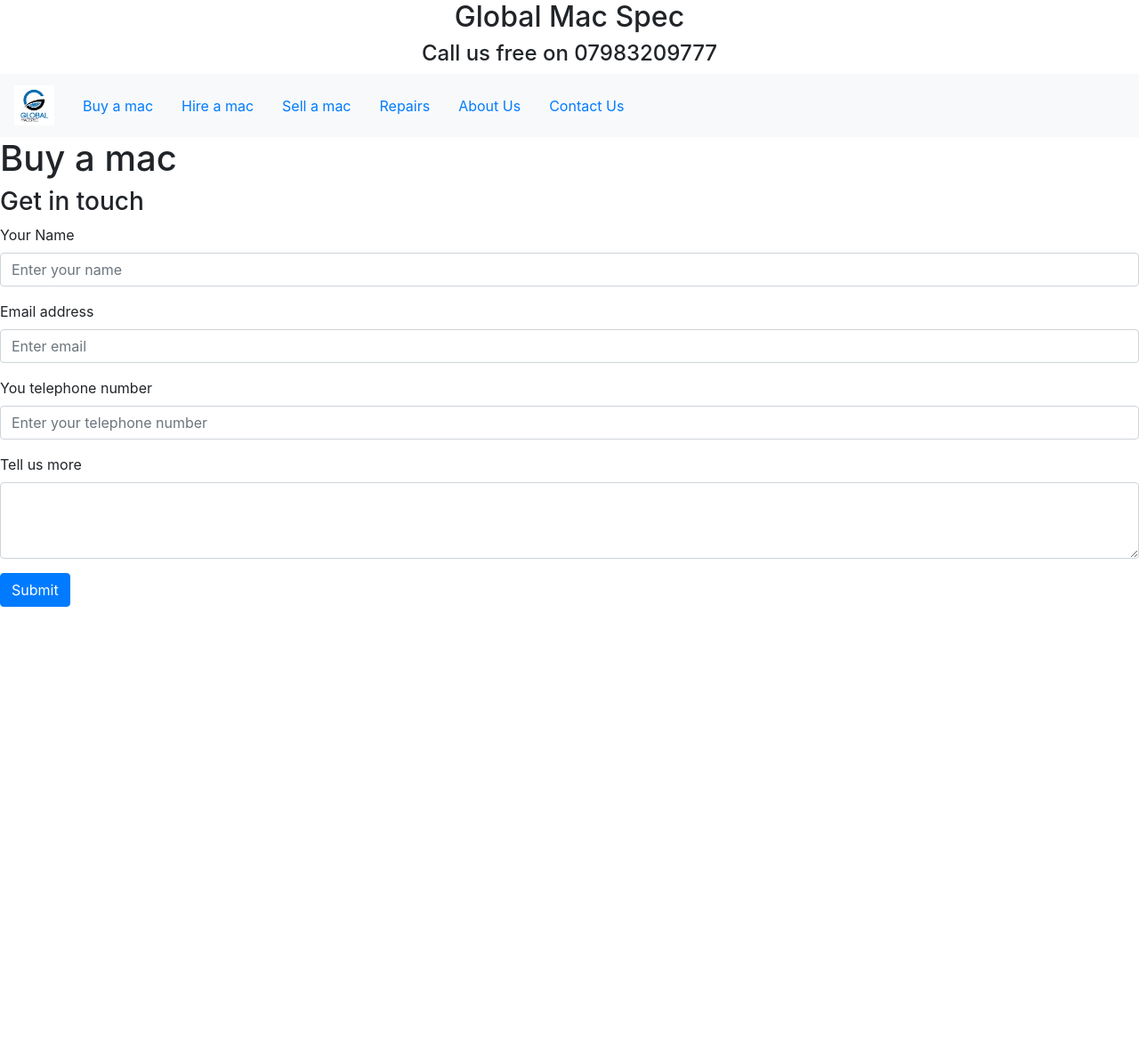
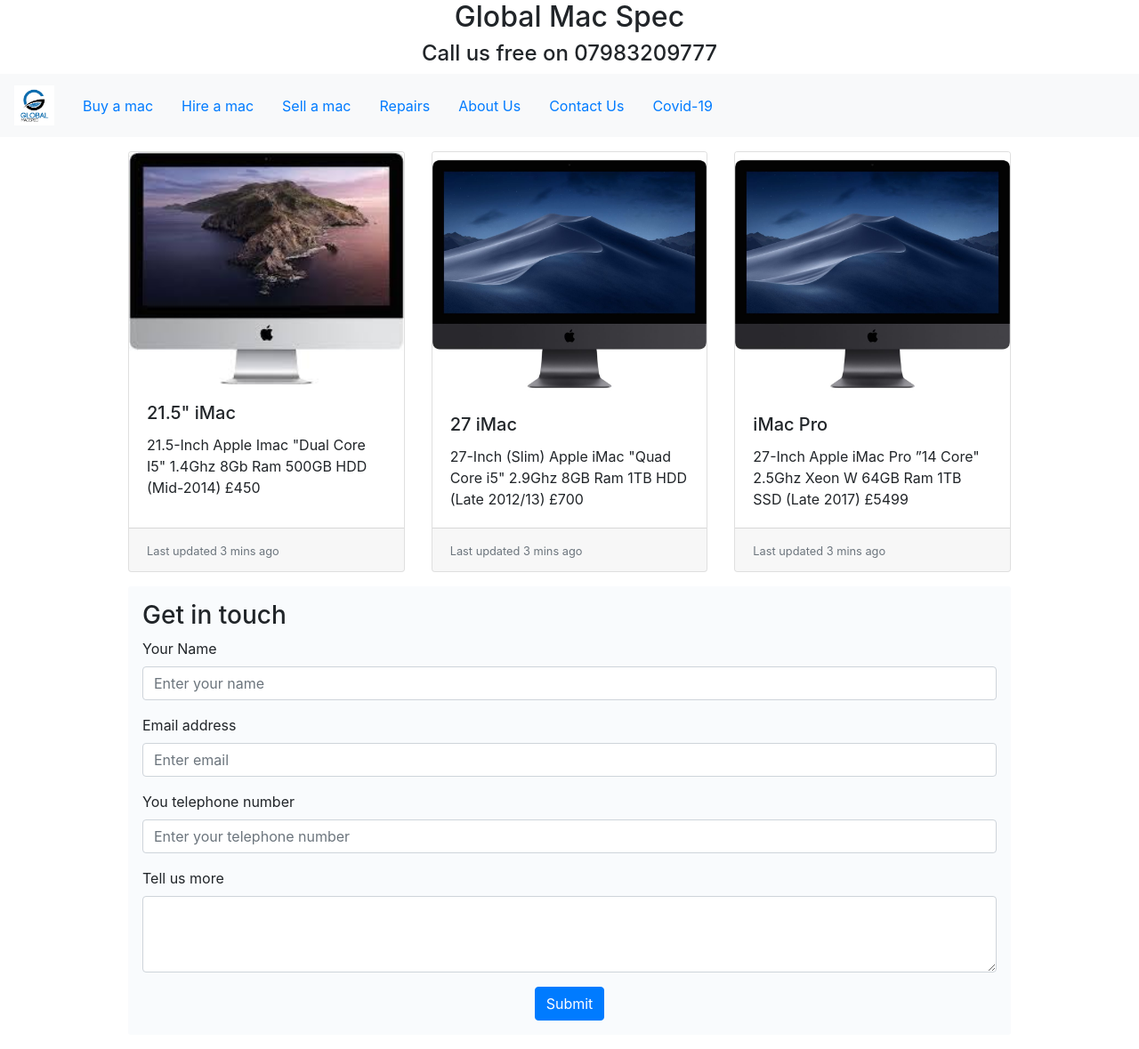
Before and after one commit to neroshan12/global-mac-spec-website, a React (Create React App) app: page /buy in a window 1280 px wide. Shown: the whole page at 89% size. Before the commit the page ends 800 px from the top, so only its background shows below. Built offline with nearby package versions, Linux system fonts and the light colour scheme; no server answers.

Commit message:
Add buy macs page

```diff
--- a/src/App.js
+++ b/src/App.js
@@ -9,6 +9,7 @@
 import Repairs from "./Containers/Repairs";
 import AboutUs from "./Containers/AboutUs";
 import ContactUs from "./Containers/ContactUs";
+import Covid from "./Containers/Covid";
 import "./App.scss";
 
 const App = () => {
@@ -25,6 +26,7 @@
           <Route path="/repairs" component={Repairs} />
           <Route path="/about-us" component={AboutUs} />
           <Route path="/contact-us" component={ContactUs} />
+          <Route path="/covid-19" component={Covid} />
         </Switch>
       </div>
     </BrowserRouter>
--- a/src/Components/MacGrid/index.js
+++ b/src/Components/MacGrid/index.js
@@ -5,7 +5,6 @@
 const MacGrid = () => {
   return (
     <div className="card-deck-container">
-      <h3>Macs for sale</h3>
       <CardDeck>
         <Card>
           <Card.Img
@@ -26,7 +25,7 @@
         <Card>
           <Card.Img
             variant="top"
-            src={process.env.PUBLIC_URL + "static/Macs/27inchmac.jpeg"}
+            src={process.env.PUBLIC_URL + "static/Macs/imacpro.jpg"}
           />
           <Card.Body>
             <Card.Title>27 iMac</Card.Title>
--- a/src/Components/MacGrid/macgrid.scss
+++ b/src/Components/MacGrid/macgrid.scss
@@ -3,8 +3,6 @@
   margin-left: 1rem;
   margin-right: 1rem;
 
-  @media (min-width: 1000px) {
-    margin-left: 10rem;
-    margin-right: 10rem;
+  @media (min-width: 768px) {
   }
 }
--- a/src/Components/NavBar/index.js
+++ b/src/Components/NavBar/index.js
@@ -34,6 +34,9 @@
         <Nav.Link as={Link} to="/contact-us">
           Contact Us
         </Nav.Link>
+        <Nav.Link as={Link} to="/covid-19">
+          Covid-19
+        </Nav.Link>
       </Navbar.Collapse>
     </Navbar>
   );
--- a/src/Components/Quote/index.js
+++ b/src/Components/Quote/index.js
@@ -1,6 +1,7 @@
 import React, { useState } from "react";
 import { Form, Button } from "react-bootstrap";
 import emailjs from "emailjs-com";
+import "./quote.scss";
 
 const Quote = () => {
   const SERVICE_ID = process.env.REACT_APP_EMAIL_SERVICE_ID;
@@ -20,7 +21,7 @@
   };
   return (
     <form onSubmit={handleSubmit}>
-      <Form>
+      <Form className="form-container">
         <h3>Get in touch</h3>
         <Form.Group controlId="formBasicName">
           <Form.Label>Your Name</Form.Label>
@@ -45,10 +46,11 @@
           <Form.Label>Tell us more</Form.Label>
           <Form.Control as="textarea" rows={3} />
         </Form.Group>
-
-        <Button variant="primary" type="submit">
-          Submit
-        </Button>
+        <div className="button-container">
+          <Button variant="primary" type="submit">
+            Submit
+          </Button>
+        </div>
       </Form>
     </form>
   );
--- /dev/null
+++ b/src/Components/Quote/quote.scss
@@ -0,0 +1,15 @@
+.form-container {
+  margin: 1rem;
+  padding: 1rem;
+  background-color: #f9fbfd;
+  border-radius: 3px;
+  @media (min-width: 768px) {
+    margin-top: 1rem;
+  }
+}
+
+.button-container {
+  display: flex;
+  flex-direction: row;
+  justify-content: center;
+}
--- /dev/null
+++ b/src/Containers/Buy/buy.scss
@@ -0,0 +1,13 @@
+.buy-container {
+  display: flex;
+  flex-direction: column;
+  @media (min-width: 768px) {
+    margin-left: 5rem;
+    margin-right: 5rem;
+  }
+
+  @media (min-width: 1024px) {
+    margin-left: 8rem;
+    margin-right: 8rem;
+  }
+}
--- a/src/Containers/Buy/index.js
+++ b/src/Containers/Buy/index.js
@@ -1,12 +1,16 @@
 import React from "react";
 import Quote from "../../Components/Quote";
+import MacGrid from "../../Components/MacGrid";
+import "./buy.scss";
 
 const Buy = () => {
   return (
-    <div>
-      <h1>Buy a mac</h1>
-      <Quote />
-    </div>
+    <>
+      <div className="buy-container">
+        <MacGrid />
+        <Quote />
+      </div>
+    </>
   );
 };
 
--- /dev/null
+++ b/src/Containers/Covid/index.js
@@ -0,0 +1,7 @@
+import React from "react";
+
+const Covid = () => {
+  return <div>Covid 19</div>;
+};
+
+export default Covid;
--- /dev/null
+++ b/src/Containers/Home/home.scss
@@ -0,0 +1,11 @@
+.home {
+  @media (min-width: 768px) {
+    margin-left: 5rem;
+    margin-right: 5rem;
+  }
+
+  @media (min-width: 1024px) {
+    margin-left: 8rem;
+    margin-right: 8rem;
+  }
+}
--- a/src/Containers/Home/index.js
+++ b/src/Containers/Home/index.js
@@ -1,12 +1,16 @@
 import React from "react";
 import Carousel from "../../Components/Carousel";
 import MacGrid from "../../Components/MacGrid";
+import "./home.scss";
 
 const Home = () => {
   return (
     <div>
       <Carousel />
-      <MacGrid />
+      <div className="home">
+        <h3>Macs for sale</h3>
+        <MacGrid />
+      </div>
     </div>
   );
 };
```
